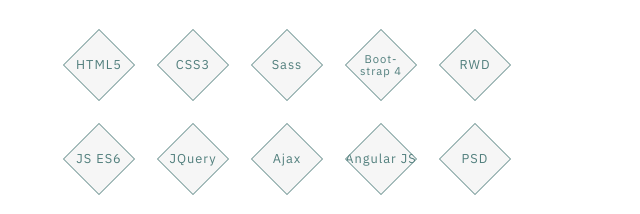
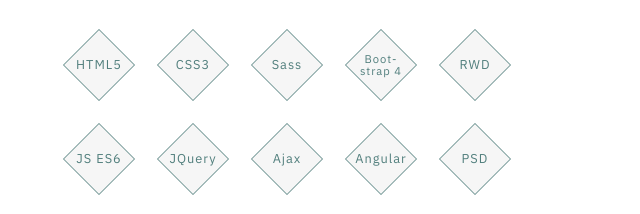
Before and after one commit to sokolovk/sokolovk.github.io, a plain HTML site: page myportfolio/index.html in a window 1280 px wide. Shown: the part 920-1134 px from the top of the page, 640-1280 px from the left. Drawn offline with Linux system fonts and the light colour scheme.

Commit message:
Update index.html

```diff
--- a/myportfolio/index.html
+++ b/myportfolio/index.html
@@ -61,7 +61,7 @@
               <div class="skills-item">JS ES6</div>
               <div class="skills-item">JQuery</div>
               <div class="skills-item">Ajax</div>
-              <div class="skills-item">Angular JS</div>
+              <div class="skills-item">Angular</div>
               <div class="skills-item">PSD</div>
               <div class="skills-item">PHP</div>
               <div class="skills-item">MySQL</div>
```
